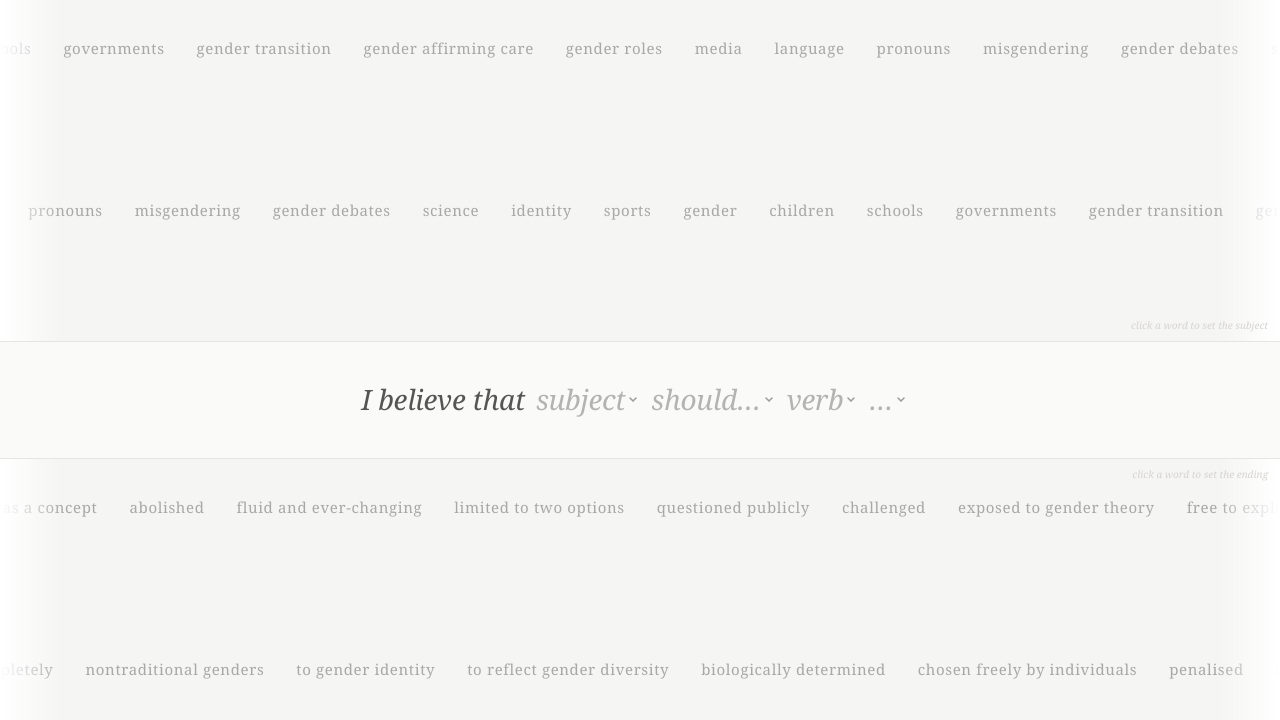
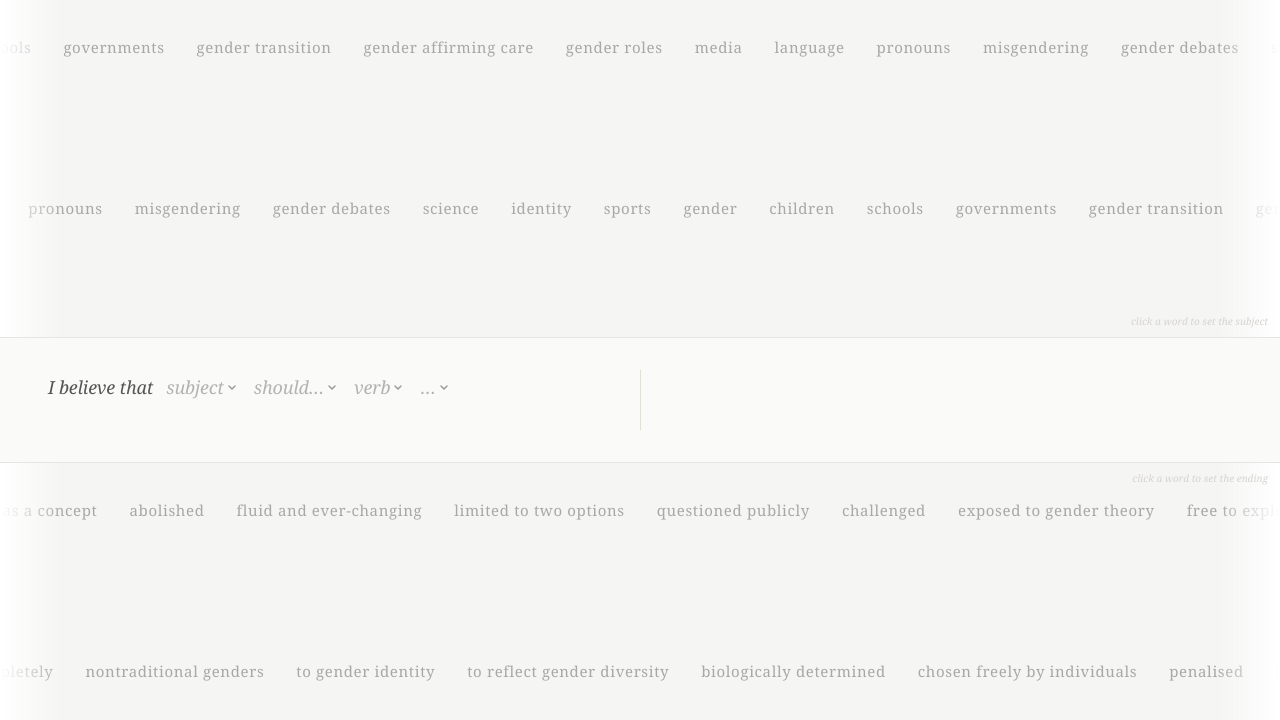
Before and after one commit to aikkyy/dialectic-engine, a Vue app: page / in a window 1280 px wide. Shown: the top 720 px of the page. Built offline with nearby package versions, Linux system fonts and the light colour scheme.

Commit message:
feat: enhance SentenceBuilder and SentenceSlot components with dynamic font size and improved layout

```diff
--- a/src/components/SentenceBuilder.vue
+++ b/src/components/SentenceBuilder.vue
@@ -7,6 +7,14 @@ import {
   OPINIONS,
   type OpinionRow,
 } from '../data/opinions'
+
+interface Props {
+  fontSize?: string
+}
+
+const props = withDefaults(defineProps<Props>(), {
+  fontSize: 'clamp(16px, 2.1vw, 18px)',
+})
 
 // ── All static option lists (no cascade filtering) ───────────
 const subjectOptions = SUBJECTS
@@ -76,10 +84,13 @@ defineExpose({ injectSubject, injectComplement })
 </script>
 
 <template>
-  <div class="sentence-builder-root">
+  <div class="sentence-builder-root" :style="{ '--sentence-font-size': props.fontSize }">
+    <!-- LEFT SIDE: Builder -->
+    <div class="builder-side">
       <div class="sentence-line" role="group" aria-label="Sentence builder">
         <span class="sentence-prefix">I believe that</span>
 
+        <div class="slots-container">
           <SentenceSlot
             v-model="subject"
             :options="subjectOptions"
@@ -109,85 +120,167 @@ defineExpose({ injectSubject, injectComplement })
             >.</span
           >
         </div>
+      </div>
 
+    </div>
+
+    <!-- DIVIDER -->
+    <div class="divider" aria-hidden="true">
+      <button
+        v-if="hasAny"
+        class="reset-btn"
+        type="button"
+        @click="reset"
+        aria-label="Clear sentence"
+      >
+        clear
+      </button>
+    </div>
+
+    <!-- RIGHT SIDE: Preview -->
+    <div class="preview-side">
+      <div class="preview-container">
         <Transition name="preview-fade">
           <p v-if="isComplete" class="sentence-preview" aria-live="polite">
             {{ sentence }}.
           </p>
         </Transition>
-
-    <button
-      v-if="hasAny"
-      class="reset-btn"
-      type="button"
-      @click="reset"
-      aria-label="Clear"
-    >
-      clear
-    </button>
+      </div>
+    </div>
   </div>
 </template>
 
 <style scoped>
 .sentence-builder-root {
   display: flex;
+  gap: 24px;
+  width: 100%;
+  font-family: 'Georgia', 'Times New Roman', serif;
+}
+
+.builder-side {
+  display: flex;
   flex-direction: column;
   gap: 10px;
-  font-family: 'Georgia', 'Times New Roman', serif;
+  flex: 1 1 0;
+  min-width: 0;
+}
+
+.divider {
+  flex: 0 0 72px;
+  position: relative;
+  align-self: stretch;
+  display: flex;
+  align-items: center;
+  justify-content: center;
+}
+
+.divider::before {
+  content: '';
+  position: absolute;
+  inset: 0;
+  margin: auto;
+  width: 1px;
+  height: 100%;
+  background-color: #e0e0d5;
+}
+
+.preview-side {
+  flex: 1 1 0;
+  display: flex;
+  align-items: center;
+  min-width: 0;
+}
+
+.preview-container {
+  width: 100%;
+  min-height: 60px;
+  display: flex;
+  align-items: center;
+  justify-content: flex-start;
 }
 
 .sentence-line {
   display: flex;
-  flex-wrap: wrap;
   align-items: baseline;
-  gap: 2px 0;
-  font-size: clamp(18px, 2.4vw, 28px);
+  gap: 4px;
+  font-size: var(--sentence-font-size);
   font-weight: 400;
   color: #111;
   line-height: 1.6;
   letter-spacing: -0.01em;
+  flex-wrap: wrap;
 }
 
 .sentence-prefix {
-  margin-right: 4px;
+  flex-shrink: 0;
+  margin-right: 2px;
   color: #555;
   font-style: italic;
   white-space: nowrap;
+}
+
+.slots-container {
+  display: flex;
+  flex-wrap: wrap;
+  gap: 4px;
+  align-items: baseline;
+  flex: 1;
 }
 
 .sentence-period {
   opacity: 0;
   transition: opacity 0.3s;
   font-size: inherit;
+  flex-shrink: 0;
 }
 .sentence-period.is-visible {
   opacity: 1;
 }
 
 .sentence-preview {
-  font-size: 13px;
-  color: #777;
+  font-size: var(--sentence-font-size);
+  color: #555;
   letter-spacing: 0.01em;
   font-style: italic;
   margin: 0;
-  padding-left: 2px;
+  padding: 0;
+  line-height: 1.6;
+  word-wrap: break-word;
 }
 
 .reset-btn {
-  align-self: flex-start;
-  background: none;
-  border: none;
+  position: relative;
+  z-index: 1;
+  width: 40px;
+  height: 40px;
+  border: 1px solid #d1d1c5;
+  border-radius: 999px;
+  background: #f7f4ee;
   padding: 0;
-  font-size: 11px;
-  letter-spacing: 0.08em;
+  font-size: 10px;
+  letter-spacing: 0.06em;
   text-transform: uppercase;
-  color: #bbb;
+  color: #7a7a6b;
   cursor: pointer;
   font-family: inherit;
-  transition: color 0.15s;
+  box-shadow: 0 1px 2px rgba(0, 0, 0, 0.04);
+  transition:
+    color 0.15s,
+    border-color 0.15s,
+    background 0.15s,
+    transform 0.15s;
 }
 .reset-btn:hover {
-  color: #555;
+  color: #3f3f36;
+  border-color: #b9b9aa;
+  background: #fff;
+  transform: translateY(-1px);
+}
+
+.reset-btn:focus-visible {
+  outline: 2px solid #8a8a7a;
+  outline-offset: 2px;
 }
 
 .preview-fade-enter-active {
--- a/src/components/SentenceSlot.vue
+++ b/src/components/SentenceSlot.vue
@@ -141,6 +141,11 @@ onUnmounted(() => document.removeEventListener('mousedown', handleOutsideClick))
 </template>
 
 <style scoped>
+.slot-root {
+  position: relative;
+  display: inline-flex;
+}
+
 .slot-trigger {
   display: inline-flex;
   align-items: center;
@@ -158,6 +163,9 @@ onUnmounted(() => document.removeEventListener('mousedown', handleOutsideClick))
   font-size: inherit;
   line-height: inherit;
   color: inherit;
+  min-height: 1.5em;
+  display: inline-flex;
+  align-items: center;
 }
 
 .slot-trigger:hover {
--- a/src/data/opinions.ts
+++ b/src/data/opinions.ts
@@ -2,251 +2,580 @@
 
 export interface OpinionRow {
   subject: string
-  modalVerb: string // "should" | "should not" | "should be" | "should not be"
-  verb: string // "be" | "teach" | "define" | etc.
-  complement: string // the final phrase
+  modalVerb: string
+  verb: string
+  complement: string
 }
 
-export const OPINIONS: OpinionRow[] = [
+export interface OpinionFlip {
+  subject: string
+  modalVerb: string
+  verb: string
+  complement: string
+}
+
+export interface OpinionPair extends OpinionRow {
+  flip: OpinionFlip
+}
+
+// Individual arrays for control over possibilities
+export const SUBJECTS = [
+  'gender',
+  'children',
+  'schools',
+  'governments',
+  'gender transition',
+  'gender affirming care',
+  'gender roles',
+  'media',
+  'language',
+  'pronouns',
+  'misgendering',
+  'gender debates',
+  'science',
+  'identity',
+  'sports',
+]
+
+export const MODAL_VERBS = [
+  'should',
+  'should not',
+  'should be',
+  'should not be',
+]
+
+export const VERBS = [
+  'be',
+  'exist',
+  'teach',
+  'promote',
+  'recognise',
+  'restricted',
+  'accessible',
+  'preserved',
+  'destroyed',
+  'represent',
+  'normalise',
+  'adapt',
+  'evolve',
+  'chosen',
+  'penalised',
+  'be',
+  'legally punishable',
+  'define',
+  'override',
+  'separated',
+  'integrated',
+  'irrelevant',
+  'determine',
+]
+
+export const COMPLEMENTS = [
+  'defined strictly by biology',
+  'self-defined',
+  'exist as a concept',
+  'abolished',
+  'fluid and ever-changing',
+  'limited to two options',
+  'questioned publicly',
+  'challenged',
+  'exposed to gender theory',
+  'free to explore gender identity',
+  'gender diversity',
+  'gender inclusion',
+  'biological sex only',
+  'all gender identities',
+  'removed from legal documents',
+  'mandatory on official records',
+  'to adults only',
+  'to anyone who needs it',
+  'publicly funded',
+  'in society',
+  'completely',
+  'nontraditional genders',
+  'all gender identities',
+  'to gender identity',
+  'to reflect gender diversity',
+  'biologically determined',
+  'chosen freely by individuals',
+  'penalised',
+  'legally punishable',
+  'restricted online',
+  'completely uncensored',
+  'gender',
+  'science',
+  'separated by biological sex',
+  'integrated regardless of gender',
+  'irrelevant in sports',
+  'competition categories',
+]
+
+// Valid combinations defining the relationship between all fields.
+// Each row stores the opposing perspective so the selection can be flipped.
+export const COMBINATIONS: OpinionPair[] = [
   {
     subject: 'gender',
     modalVerb: 'should',
     verb: 'be',
     complement: 'defined strictly by biology',
+    flip: {
+      subject: 'gender',
+      modalVerb: 'should',
+      verb: 'be',
+      complement: 'self-defined',
+    },
   },
   {
     subject: 'gender',
     modalVerb: 'should',
     verb: 'be',
     complement: 'self-defined',
+    flip: {
+      subject: 'gender',
+      modalVerb: 'should',
+      verb: 'be',
+      complement: 'defined strictly by biology',
+    },
   },
   {
     subject: 'gender',
     modalVerb: 'should not',
     verb: 'exist',
     complement: 'exist as a concept',
+    flip: {
+      subject: 'gender',
+      modalVerb: 'should',
+      verb: 'be',
+      complement: 'abolished',
+    },
   },
   {
     subject: 'gender',
     modalVerb: 'should',
     verb: 'be',
     complement: 'abolished',
+    flip: {
+      subject: 'gender',
+      modalVerb: 'should not',
+      verb: 'exist',
+      complement: 'exist as a concept',
+    },
   },
   {
     subject: 'gender',
     modalVerb: 'should',
     verb: 'be',
     complement: 'fluid and ever-changing',
+    flip: {
+      subject: 'gender',
+      modalVerb: 'should',
+      verb: 'be',
+      complement: 'limited to two options',
+    },
   },
   {
     subject: 'gender',
     modalVerb: 'should',
     verb: 'be',
     complement: 'limited to two options',
+    flip: {
+      subject: 'gender',
+      modalVerb: 'should',
+      verb: 'be',
+      complement: 'fluid and ever-changing',
+    },
   },
   {
     subject: 'gender',
     modalVerb: 'should not',
     verb: 'be',
     complement: 'questioned publicly',
+    flip: {
+      subject: 'gender',
+      modalVerb: 'should',
+      verb: 'be',
+      complement: 'challenged',
+    },
   },
   {
     subject: 'gender',
     modalVerb: 'should',
     verb: 'be',
     complement: 'challenged',
+    flip: {
+      subject: 'gender',
+      modalVerb: 'should not',
+      verb: 'be',
+      complement: 'questioned publicly',
+    },
   },
   {
     subject: 'children',
     modalVerb: 'should not',
     verb: 'be',
     complement: 'exposed to gender theory',
+    flip: {
+      subject: 'children',
+      modalVerb: 'should',
+      verb: 'be',
+      complement: 'free to explore gender identity',
+    },
   },
   {
     subject: 'children',
     modalVerb: 'should',
     verb: 'be',
     complement: 'free to explore gender identity',
+    flip: {
+      subject: 'children',
+      modalVerb: 'should not',
+      verb: 'be',
+      complement: 'exposed to gender theory',
+    },
   },
   {
     subject: 'schools',
     modalVerb: 'should not',
     verb: 'teach',
     complement: 'gender diversity',
+    flip: {
+      subject: 'schools',
+      modalVerb: 'should',
+      verb: 'promote',
+      complement: 'gender inclusion',
+    },
   },
   {
     subject: 'schools',
     modalVerb: 'should',
     verb: 'promote',
     complement: 'gender inclusion',
+    flip: {
+      subject: 'schools',
+      modalVerb: 'should not',
+      verb: 'teach',
+      complement: 'gender diversity',
+    },
   },
   {
     subject: 'governments',
     modalVerb: 'should',
     verb: 'recognise',
     complement: 'biological sex only',
+    flip: {
+      subject: 'governments',
+      modalVerb: 'should',
+      verb: 'recognise',
+      complement: 'all gender identities',
+    },
   },
   {
     subject: 'governments',
     modalVerb: 'should',
     verb: 'recognise',
     complement: 'all gender identities',
+    flip: {
+      subject: 'governments',
+      modalVerb: 'should',
+      verb: 'recognise',
+      complement: 'biological sex only',
+    },
   },
   {
     subject: 'gender',
     modalVerb: 'should',
     verb: 'be',
     complement: 'removed from legal documents',
+    flip: {
+      subject: 'gender',
+      modalVerb: 'should',
+      verb: 'be',
+      complement: 'mandatory on official records',
+    },
   },
   {
     subject: 'gender',
     modalVerb: 'should',
     verb: 'be',
     complement: 'mandatory on official records',
+    flip: {
+      subject: 'gender',
+      modalVerb: 'should',
+      verb: 'be',
+      complement: 'removed from legal documents',
+    },
   },
   {
     subject: 'gender transition',
     modalVerb: 'should be',
     verb: 'restricted',
     complement: 'to adults only',
+    flip: {
+      subject: 'gender transition',
+      modalVerb: 'should be',
+      verb: 'accessible',
+      complement: 'to anyone who needs it',
+    },
   },
   {
     subject: 'gender transition',
     modalVerb: 'should be',
     verb: 'accessible',
     complement: 'to anyone who needs it',
+    flip: {
+      subject: 'gender transition',
+      modalVerb: 'should be',
+      verb: 'restricted',
+      complement: 'to adults only',
+    },
   },
   {
     subject: 'gender affirming care',
     modalVerb: 'should not',
     verb: 'be',
     complement: 'publicly funded',
+    flip: {
+      subject: 'gender affirming care',
+      modalVerb: 'should',
+      verb: 'be',
+      complement: 'publicly funded',
+    },
   },
   {
     subject: 'gender affirming care',
     modalVerb: 'should',
     verb: 'be',
     complement: 'publicly funded',
+    flip: {
+      subject: 'gender affirming care',
+      modalVerb: 'should not',
+      verb: 'be',
+      complement: 'publicly funded',
+    },
   },
   {
     subject: 'gender roles',
     modalVerb: 'should be',
     verb: 'preserved',
     complement: 'in society',
+    flip: {
+      subject: 'gender roles',
+      modalVerb: 'should be',
+      verb: 'destroyed',
+      complement: 'completely',
+    },
   },
   {
     subject: 'gender roles',
     modalVerb: 'should be',
     verb: 'destroyed',
     complement: 'completely',
+    flip: {
+      subject: 'gender roles',
+      modalVerb: 'should be',
+      verb: 'preserved',
+      complement: 'in society',
+    },
   },
   {
     subject: 'media',
     modalVerb: 'should not',
     verb: 'represent',
     complement: 'nontraditional genders',
+    flip: {
+      subject: 'media',
+      modalVerb: 'should',
+      verb: 'normalise',
+      complement: 'all gender identities',
+    },
   },
   {
     subject: 'media',
     modalVerb: 'should',
     verb: 'normalise',
     complement: 'all gender identities',
+    flip: {
+      subject: 'media',
+      modalVerb: 'should not',
+      verb: 'represent',
+      complement: 'nontraditional genders',
+    },
   },
   {
     subject: 'language',
     modalVerb: 'should not',
     verb: 'adapt',
     complement: 'to gender identity',
+    flip: {
+      subject: 'language',
+      modalVerb: 'should',
+      verb: 'evolve',
+      complement: 'to reflect gender diversity',
+    },
   },
   {
     subject: 'language',
     modalVerb: 'should',
     verb: 'evolve',
     complement: 'to reflect gender diversity',
+    flip: {
+      subject: 'language',
+      modalVerb: 'should not',
+      verb: 'adapt',
+      complement: 'to gender identity',
+    },
   },
   {
     subject: 'pronouns',
     modalVerb: 'should',
     verb: 'be',
     complement: 'biologically determined',
+    flip: {
+      subject: 'pronouns',
+      modalVerb: 'should',
+      verb: 'be',
+      complement: 'chosen freely by individuals',
+    },
   },
   {
     subject: 'pronouns',
     modalVerb: 'should',
     verb: 'be',
     complement: 'chosen freely by individuals',
+    flip: {
+      subject: 'pronouns',
+      modalVerb: 'should',
+      verb: 'be',
+      complement: 'biologically determined',
+    },
   },
   {
     subject: 'misgendering',
     modalVerb: 'should not',
     verb: 'be',
     complement: 'penalised',
+    flip: {
+      subject: 'misgendering',
+      modalVerb: 'should',
+      verb: 'be',
+      complement: 'legally punishable',
+    },
   },
   {
     subject: 'misgendering',
     modalVerb: 'should',
     verb: 'be',
     complement: 'legally punishable',
+    flip: {
+      subject: 'misgendering',
+      modalVerb: 'should not',
+      verb: 'be',
+      complement: 'penalised',
+    },
   },
   {
     subject: 'gender debates',
     modalVerb: 'should',
     verb: 'be',
     complement: 'restricted online',
+    flip: {
+      subject: 'gender debates',
+      modalVerb: 'should',
+      verb: 'be',
+      complement: 'completely uncensored',
+    },
   },
   {
     subject: 'gender debates',
     modalVerb: 'should',
     verb: 'be',
     complement: 'completely uncensored',
+    flip: {
+      subject: 'gender debates',
+      modalVerb: 'should',
+      verb: 'be',
+      complement: 'restricted online',
+    },
   },
   {
     subject: 'science',
     modalVerb: 'should',
     verb: 'define',
     complement: 'gender',
+    flip: {
+      subject: 'identity',
+      modalVerb: 'should',
+      verb: 'override',
+      complement: 'science',
+    },
   },
   {
     subject: 'identity',
     modalVerb: 'should',
     verb: 'override',
     complement: 'science',
+    flip: {
+      subject: 'science',
+      modalVerb: 'should',
+      verb: 'define',
+      complement: 'gender',
+    },
   },
   {
     subject: 'sports',
     modalVerb: 'should',
     verb: 'be',
     complement: 'separated by biological sex',
+    flip: {
+      subject: 'sports',
+      modalVerb: 'should',
+      verb: 'be',
+      complement: 'integrated regardless of gender',
+    },
   },
   {
     subject: 'sports',
     modalVerb: 'should',
     verb: 'be',
     complement: 'integrated regardless of gender',
+    flip: {
+      subject: 'sports',
+      modalVerb: 'should',
+      verb: 'be',
+      complement: 'separated by biological sex',
+    },
   },
   {
     subject: 'gender',
     modalVerb: 'should',
     verb: 'be',
     complement: 'irrelevant in sports',
+    flip: {
+      subject: 'gender',
+      modalVerb: 'should',
+      verb: 'determine',
+      complement: 'competition categories',
+    },
   },
   {
     subject: 'gender',
     modalVerb: 'should',
     verb: 'determine',
     complement: 'competition categories',
+    flip: {
+      subject: 'gender',
+      modalVerb: 'should',
+      verb: 'be',
+      complement: 'irrelevant in sports',
+    },
   },
 ]
-
-// derive unique option lists for each slot
-export const SUBJECTS = [...new Set(OPINIONS.map((o) => o.subject))]
-export const MODAL_VERBS = [...new Set(OPINIONS.map((o) => o.modalVerb))]
 
 /** Given a subject + modal verb, what verbs are valid? */
 export function getVerbs(subject: string, modal: string): string[] {
   return [
     ...new Set(
-      OPINIONS.filter(
+      COMBINATIONS.filter(
         (o) => o.subject === subject && o.modalVerb === modal,
       ).map((o) => o.verb),
     ),
@@ -259,7 +588,7 @@ export function getComplements(
   modal: string,
   verb: string,
 ): string[] {
-  return OPINIONS.filter(
+  return COMBINATIONS.filter(
     (o) => o.subject === subject && o.modalVerb === modal && o.verb === verb,
   ).map((o) => o.complement)
 }
@@ -267,10 +596,25 @@ export function getComplements(
 /** Try to find the best matching row for a clicked word from the ticker */
 export function findRowByWord(word: string): Partial<OpinionRow> | null {
   const lower = word.toLowerCase()
-  const match = OPINIONS.find(
+  const match = COMBINATIONS.find(
     (o) =>
       o.subject === lower || o.complement.includes(lower) || o.verb === lower,
   )
   if (!match) return null
   return match
 }
+
+export function flipOpinion(opinion: OpinionRow): OpinionFlip | null {
+  const match = COMBINATIONS.find(
+    (row) =>
+      row.subject === opinion.subject &&
+      row.modalVerb === opinion.modalVerb &&
+      row.verb === opinion.verb &&
+      row.complement === opinion.complement,
+  )
+
+  return match?.flip ?? null
+}
+
+// Backward compatibility alias
+export const OPINIONS = COMBINATIONS
```
Lines whose indentation alone changed are shown as unchanged.
